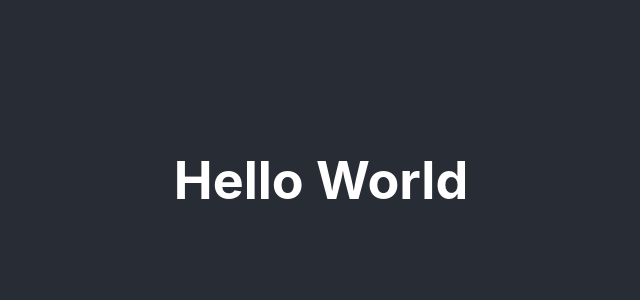
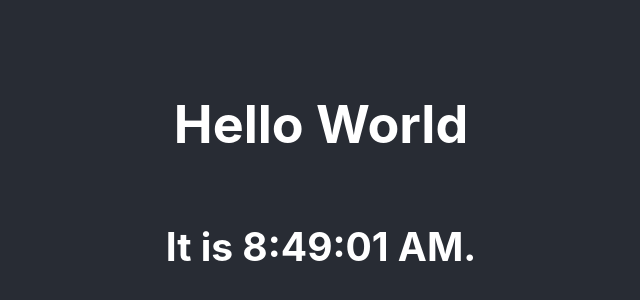
Before and after one commit to tiernanraftery/movieApp, a React (Create React App) app in the folder movie-app/: page / in a window 1280 px wide. Shown: the part 220-520 px from the top of the page, without its empty margins (319-959 px from the left). Built offline with nearby package versions, Linux system fonts and the light colour scheme.

Commit message:
Made component folder and content file

```diff
--- a/movie-app/src/App.js
+++ b/movie-app/src/App.js
@@ -5,7 +5,10 @@ function App() {
   return (
     <div className="App">
       <header className="App-header">
+        {/*Prints hello world to the screen */}
         <h1>Hello World</h1>
+        {/*Prints time to the screen */}
+        <h2>It is {new Date().toLocaleTimeString()}.</h2>
       </header>
     </div>
   );
```
Also changed, not shown: movie-app/src/components/content.js (added).
